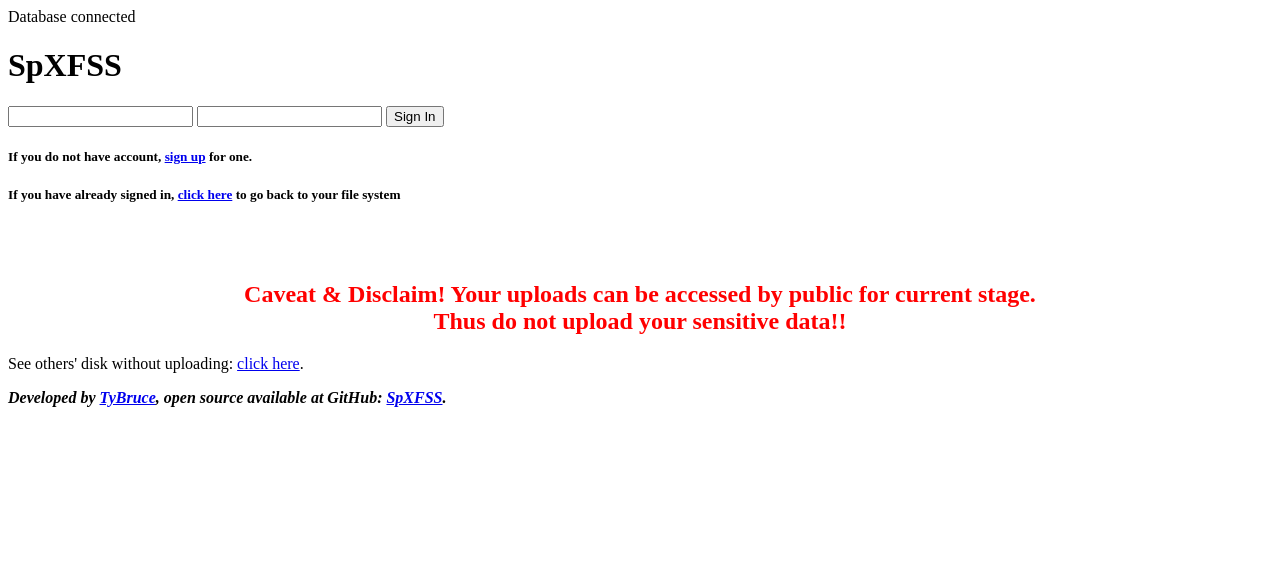
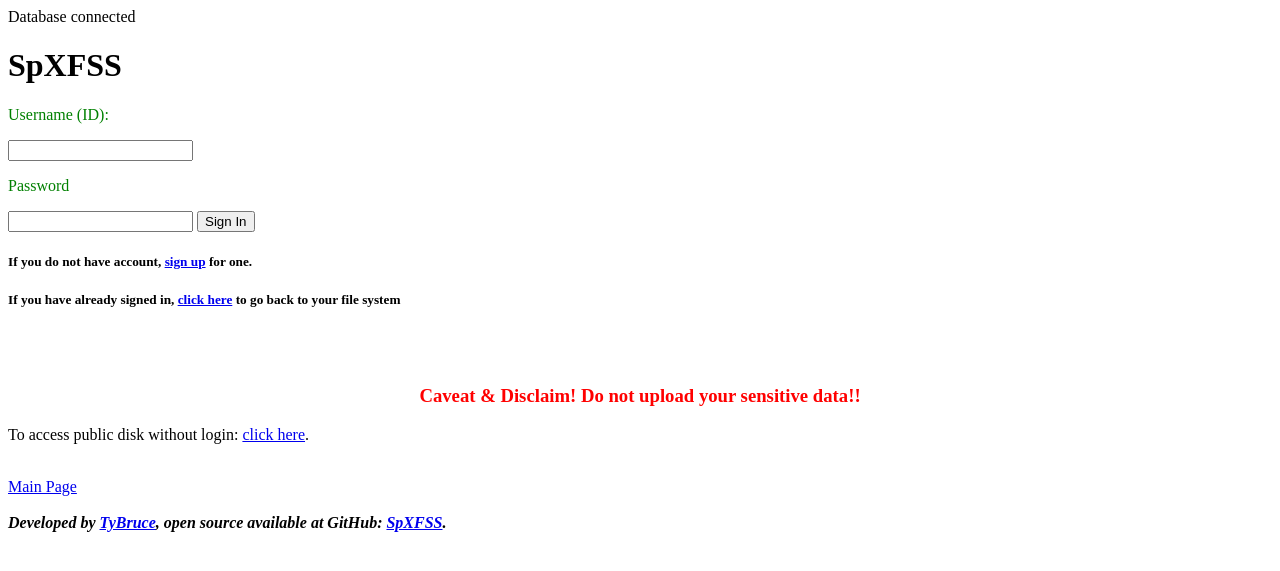
Before and after one commit to TyBruceChen/SpXFSS, a PHP site: page / in a window 1280 px wide. Shown: the top 571 px of the page. Run offline with PHP 8.4, Linux system fonts and the light colour scheme.

Commit message:
v1 published
private, public upload provided, with corresponding linux client.

```diff
--- a/index.php
+++ b/index.php
@@ -13,16 +13,21 @@
 
                 $preparedNamed->execute();
                 $fetchPW = $preparedNamed->fetchall(PDO::FETCH_NUM);
-                if (($fetchPW[0][0] == $_POST['password'])&&($fetchPW)):
+		if ($fetchPW):
+		if (($fetchPW[0][0] == $_POST['password'])&&($fetchPW)):
                         $POST_user = $_POST['username'];
 			echo "Successfully signed in as $POST_user";
+
 			session_start();
-			$_SESSION['username'] = $POST_user;
-			echo "SESSION: ".$_SESSION['username']."<BR>";
+			$_SESSION['SpXFSS']['username'] = $POST_user;
+			echo "SESSION: ".$_SESSION['SpXFSS']['username']."<BR>";
 			header("Location: file_system.php");
 			exit();
                 else:
                         echo "<p style=\"color:red;\">Incorrect Account/Password, Pleae try again!</p>";
+		endif;
+		else:
+		echo "<p style=\"color:red;\">Incorrect Account/Password, Pleae try again!</p>";
 		endif;
         endif;
 ?>
@@ -34,8 +39,10 @@
 <body>
 <h1>SpXFSS</h1>
 	<form action="", method="POST">
+		<p style='color:green;'>Username (ID):</p>
 		<input type='text', name="username", value="">
-		<input type='text', name="password", value="">
+		<p style='color:green;'>Password</p>
+		<input type='password', name="password", value="">
 		<input type='submit', value='Sign In'>
 	</form>
 <h5>If you do not have account, <a href="sign_up.php">sign up</a> for one.</h5>
@@ -45,8 +52,11 @@
 	caveat_0();
 ?>
 
-<p>See others' disk without uploading: <a href='disk/'>click here</a>.</p>
+<p>To access public disk without login: <a href='disk/'>click here</a>.</p>
 
+<br>
+<a href="../index.php">Main Page</a>
+<br><br>
 <?php
 	copyright();
 ?>
--- a/inform.php
+++ b/inform.php
@@ -1,6 +1,6 @@
 <?php
 function caveat_0(){
-	echo "<br><br><h2 style=\"color:red;text-align:center\">Caveat & Disclaim! Your uploads can be accessed by public for current stage.<br>Thus do not upload your sensitive data!!</h2>";
+	echo "<br><br><h3 style=\"color:red;text-align:center\">Caveat & Disclaim! Do not upload your sensitive data!!</h3>";
 }
 
 function copyright(){
--- a/utilizations.php
+++ b/utilizations.php
@@ -6,15 +6,17 @@ function database_connection(string $db_info = "mysql:host=localhost:3306;dbname
 }
 
 function mkdir_user(string $username){
-	$file_path = "disk/".$username;
-	if (!mkdir($file_path)){
+	$public_file_path = "disk/".$username;
+	$private_file_path = "uploads/".$username;
+
+	if (!(mkdir($public_file_path, 0755, true)&&mkdir($private_file_path, 0755, true))){
 		echo "<p style=\"color:red;\">Failed to create directory for this account, Please Contact with administrater!</p>";
 		exit();
 	}
 }
 
-function handle_upload(string $src_file_path, string $file_name, string $username){
-	$dst_file_path = 'disk/'.$username.'/'.$file_name;
+function handle_upload(string $src_file_path, string $file_name, string $username, $upload_type_folder="uploads"){
+	$dst_file_path = $upload_type_folder.'/'.$username.'/'.$file_name;
 	if (!move_uploaded_file($src_file_path, $dst_file_path)){
 		echo "<p style=\"color:red;\">Failed to upload this file, please contact with administrater!</p>";
 		exit();
@@ -42,16 +44,35 @@ function select_fileInfo(string $username,$pdo, string $table_name = 'test_user_
 }
 
 function disk_display(array $files_info, string $disk_link = 'disk/'){
+	echo "<h4>Your Files:</h4>";
+	if ($files_info):
 	foreach ($files_info as $file_info){
 		$upload_time = $file_info['upload_time'];
-
+		$username = $file_info['username'];
 		$file_name = $file_info['file_name'];
 		$file_path = $file_info['file_path'];
-		$username = $file_info['username'];
+		echo "<a target='_blank' href='download.php?file=".urlencode($file_path)."'>".htmlspecialchars($file_name)."</a><br>";
 
-		echo "click below link to jump to your uploaded files";
-		echo "<br><b><a href=\"$disk_link$username/\">Your Disk</a></b>";
-		break;
+	}
+	echo "<br>click the link below to jump to your public files";
+	echo "<br><b><a href=\"$disk_link$username/\">Your Public Disk</a></b>";
+	endif;
+	echo "<hr><hr>";
+}
+
+function match_file_download($pdo, string $username, string $file_path, string $table_name = 'test_user_data'){
+	$search_request = "SELECT * FROM $table_name WHERE username=:username AND file_path=:file_path";
+	$prepareNamed = $pdo->prepare($search_request);
+	$prepareNamed->execute(['username'=>$username, 'file_path'=>$file_path]);
+	$file = $prepareNamed->fetchAll();
+	if($file){
+		header('Content-Description: File Transfer');
+	      	header('Content-Type: application/octet-stream');
+    		header('Content-Disposition: attachment; filename="' . basename($file_path) . '"');
+    		header('Content-Length: ' . filesize($file_path));
+    		readfile($file_path);
+	}else{
+		echo "Unauthorized File Download Request";
 	}
 }
 
@@ -72,9 +93,10 @@ function delete_record(string $file_name, $pdo, string $username, string $table_
 		$preparedNamed->bindValue(":file_name", $file_name);
 		$preparedNamed->bindValue(":username", $username);
 		$preparedNamed->execute();
-		echo "<br> Record removed";
 		if (!unlink($file_path)):
-			echo "Failded clear content. (Maybe manually cleared).";
+			echo "<p style=\"color:red;\">Failded clear content. (Maybe need manually clear). </p>";
+		else:
+			echo "<br> Record removed";
 		endif;
 	}else{
 		echo "<br>Failed to find the specified file, please input valid file name!";
```
Also changed, not shown: download.php (added, +20 -0 lines), file_system.php (+21 -9 lines), sign_up.php (+6 -4 lines), 1 other file.
